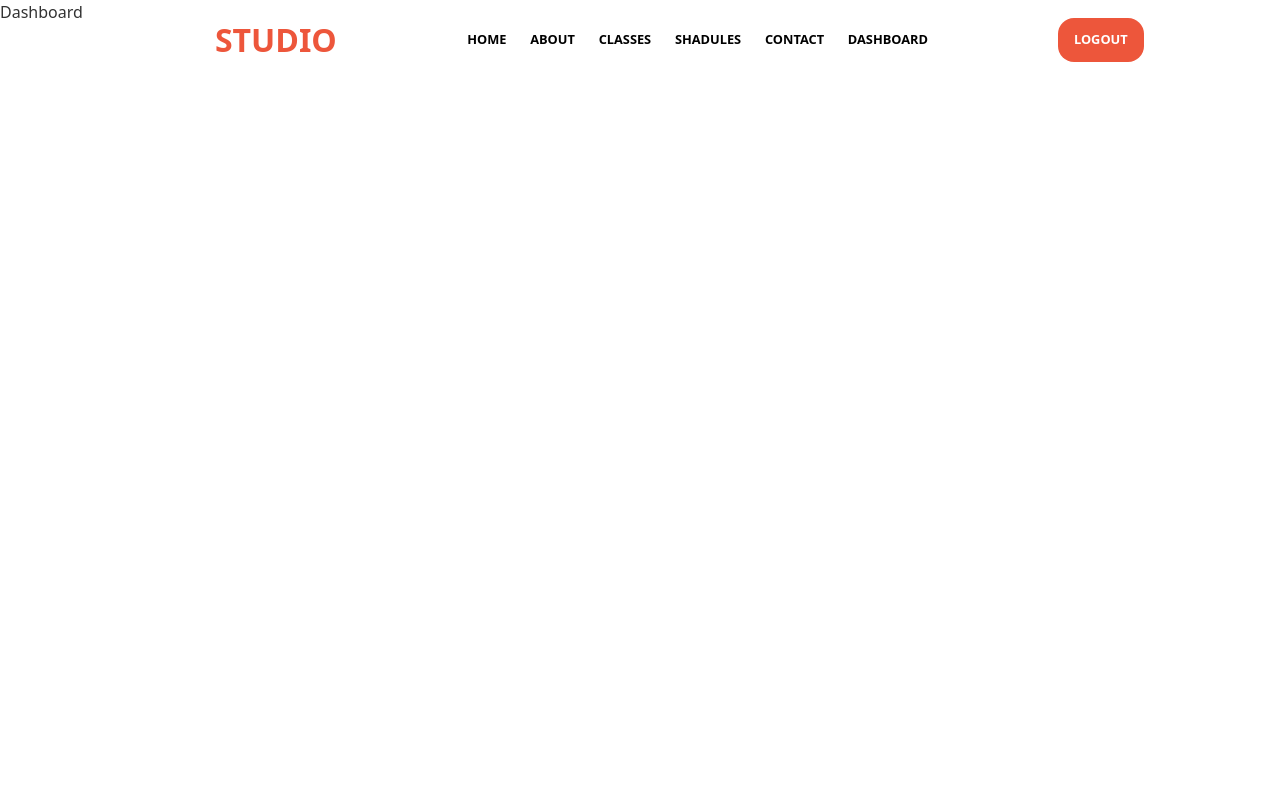
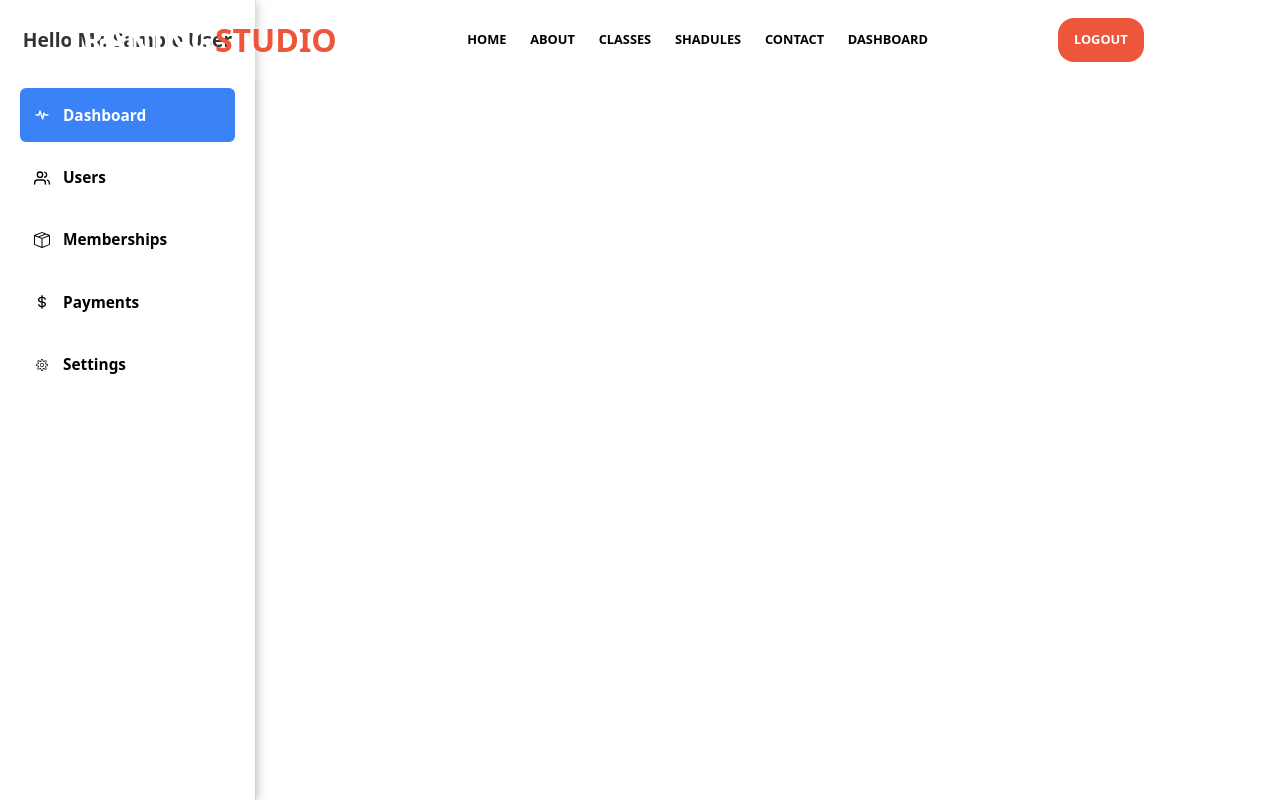
Before and after one commit to sameerpathann/GymManagement, a React (Vite) app: page /Dashboard in a window 1280 px wide. Built offline with nearby package versions, Linux system fonts and the light colour scheme; sample sign-in values are in the browser's storage.

Commit message:
Dashboard-sidebar-Completed

```diff
--- a/src/App.jsx
+++ b/src/App.jsx
@@ -4,6 +4,7 @@ import Routing from "./Components/Routes/Routing";
 import { ToastContainer } from "react-toastify";
 const App = () => {
   // localStorage.clear();
+
   return (
     <>
       <Routing />
--- a/src/Components/Dashboard.jsx
+++ b/src/Components/Dashboard.jsx
@@ -1,7 +1,47 @@
-import React from "react";
+import React, { useState } from "react";
+import SideBarItems from "./SideBarItems";
+import sideBarList from "./Hardcore/Dashboardsidebar";
 
 const Dashboard = () => {
-  return <div>Dashboard</div>;
+  const { name } = JSON.parse(localStorage.getItem("User"));
+  const [isClick, setIsClick] = useState(1);
+  const handelClick = (e) => {
+    if (!e.target.classList.contains("parent")) {
+      console.log(e.target.classList);
+      const id = [...e.target.classList].slice(-1)[0];
+      if (id) {
+        setIsClick(id);
+      } else {
+        setIsClick(1);
+      }
+    }
+  };
+  console.log(isClick);
+  return (
+    <div className="w-[100%] h-[100vh] flex items-center justify-center">
+      <div className="w-[20%] h-[100%] br">
+        <div className="w-[100%] h-[10%] flex items-center justify-center">
+          <h1 className="text-[1.5vw] font-semibold">Hello Mr. {name}</h1>
+        </div>
+        <div
+          onClick={(e) => handelClick(e)}
+          className="w-[100%] h-[70%]  px-5 py-2 flex flex-col gap-2 parent"
+        >
+          {sideBarList.map((list) => {
+            return (
+              <SideBarItems
+                id={list.id}
+                key={list.id}
+                list={list}
+                isClick={isClick}
+              />
+            );
+          })}
+        </div>
+      </div>
+      <div className="w-[80%]  h-[100%]"></div>
+    </div>
+  );
 };
 
 export default Dashboard;
--- /dev/null
+++ b/src/Components/Hardcore/Dashboardsidebar.jsx
@@ -0,0 +1,34 @@
+import { TbActivityHeartbeat } from "react-icons/tb";
+import { FiUsers } from "react-icons/fi";
+import { BsBoxSeam } from "react-icons/bs";
+import { BiDollar } from "react-icons/bi";
+import { CiSettings } from "react-icons/ci";
+
+const sideBarList = [
+  {
+    id: 1,
+    icon: <TbActivityHeartbeat />,
+    heading: "Dashboard",
+  },
+  {
+    id: 2,
+    icon: <FiUsers />,
+    heading: "Users",
+  },
+  {
+    id: 3,
+    icon: <BsBoxSeam />,
+    heading: "Memberships",
+  },
+  {
+    id: 4,
+    icon: <BiDollar />,
+    heading: "Payments",
+  },
+  {
+    id: 5,
+    icon: <CiSettings />,
+    heading: "Settings",
+  },
+];
+export default sideBarList;
--- a/src/Components/Routes/Routing.jsx
+++ b/src/Components/Routes/Routing.jsx
@@ -1,5 +1,5 @@
 import React from "react";
-import { Route, Routes } from "react-router-dom";
+import { Route, Routes, useLocation } from "react-router-dom";
 import Scection from "../Scection";
 import Header from "../Header";
 import OurClasses from "../OurClasses";
@@ -12,9 +12,11 @@ import ProtectedRoute from "../Auth/Auth";
 import Dashboard from "../Dashboard";
 
 const Routing = () => {
+  const { pathname } = useLocation();
+
   return (
     <>
-      <Header />
+      {pathname !== "/dashboard" ? <Header /> : ""}
       <Routes>
         <Route path="/" element={<Home />} />
         <Route path="/About" element={<Scection />} />
--- /dev/null
+++ b/src/Components/SideBarItems.jsx
@@ -0,0 +1,34 @@
+import React from "react";
+
+const SideBarItems = ({ list, id, isClick }) => {
+  return (
+    <>
+      <div
+        className={`w-[100%] ${
+          list.id == isClick
+            ? `bg-[#3b82f6]`
+            : `bg-[#fff] text-black hover:bg-[#d7d6d6] transition-colors duration-[0.2s]`
+        } h-[10%] rounded-md flex items-center cursor-pointer ${id}`}
+      >
+        <div
+          className={`w-[20%] h-[100%] flex items-center justify-center px-3 font-[1.5vw] ${
+            list.id == isClick ? `text-white` : `text-black`
+          } ${id}`}
+        >
+          {list.icon}
+        </div>
+        <div className={`${id}`}>
+          <h1
+            className={`${
+              list.id == isClick ? `text-white` : `text-black`
+            } font-semibold text-[1.2vw] ${id}`}
+          >
+            {list.heading}
+          </h1>
+        </div>
+      </div>
+    </>
+  );
+};
+
+export default SideBarItems;
--- a/src/index.css
+++ b/src/index.css
@@ -27,3 +27,9 @@ td {
     left: 5% !important;
   }
 }
+.br {
+  border-right: 0.5px;
+  border-right-style: solid;
+  border-right-color: rgb(214, 210, 210);
+  box-shadow: 1px 1px 10px rgb(190, 189, 189);
+}
```
